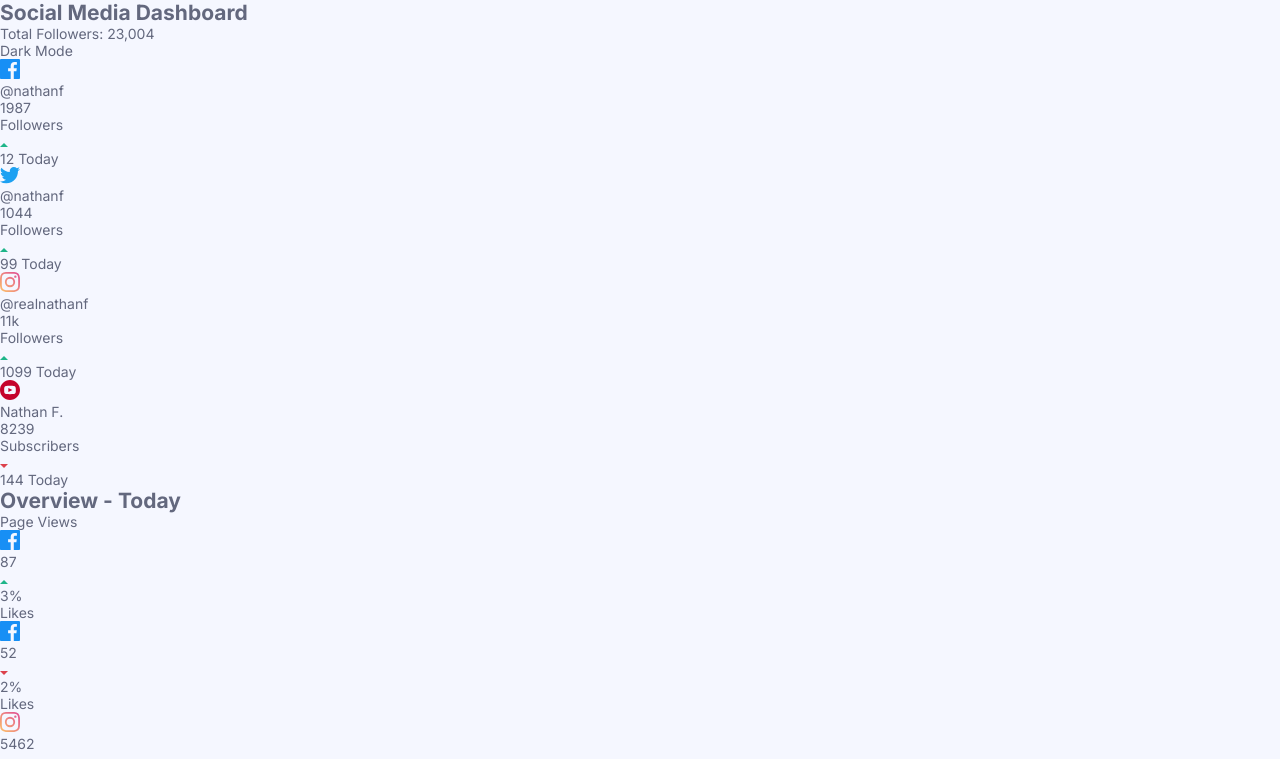
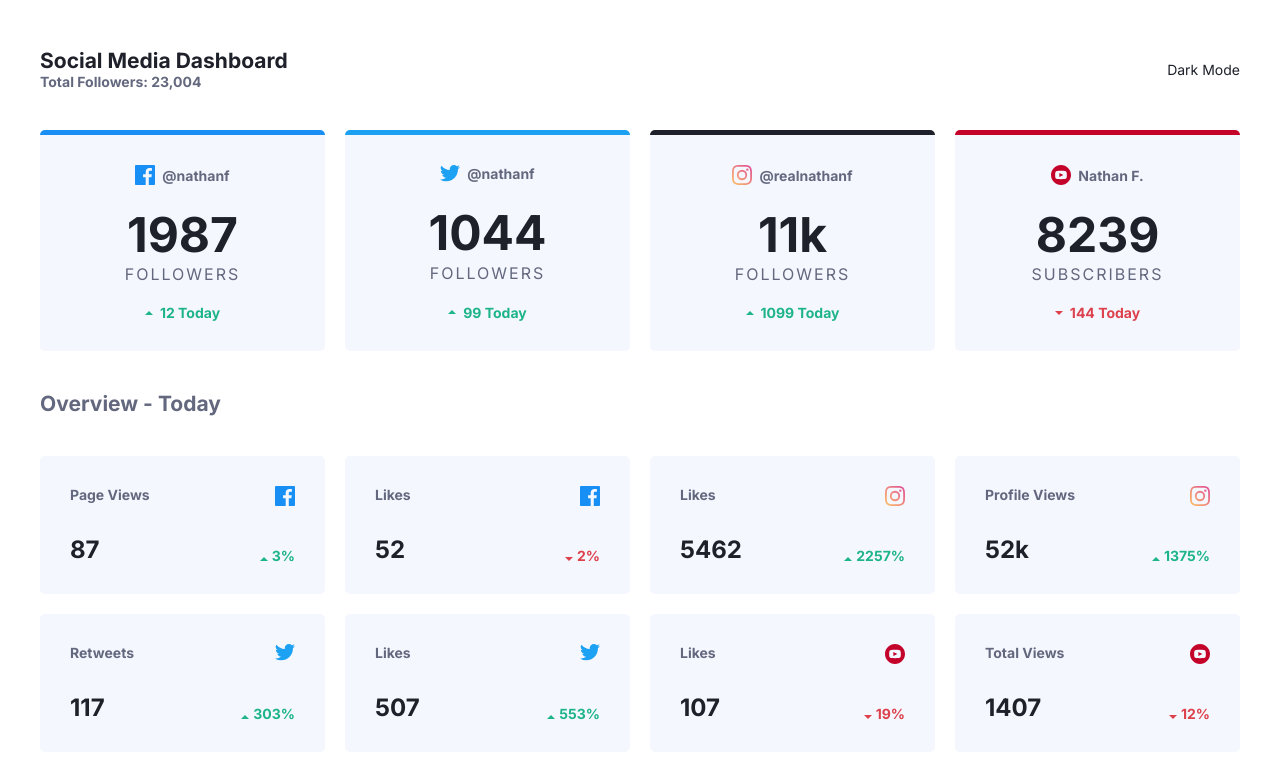
Before and after one commit to proXDhiya/Social-media-dashboard, a plain HTML site: page index.html in a window 1280 px wide. Shown: the top 759 px of the page. Drawn offline with Linux system fonts and the light colour scheme.

Commit message:
Add CSS Desktop version

```diff
--- a/index.html
+++ b/index.html
@@ -20,7 +20,7 @@
         </div>
       </nav>
       <div id="global_vue">
-        <div class="global_vue--card">
+        <div class="global_vue--card" id="facebook-card">
           <div>
             <img src="./images/icon-facebook.svg" alt="facebook">
             <p>@nathanf</p>
@@ -32,7 +32,7 @@
             <p>12 Today</p>
           </div>
         </div>
-        <div class="global_vue--card">
+        <div class="global_vue--card" id="twitter-card">
           <div>
             <img src="./images/icon-twitter.svg" alt="twitter">
             <p>@nathanf</p>
@@ -44,7 +44,7 @@
             <p>99 Today</p>
           </div>
         </div>
-        <div class="global_vue--card">
+        <div class="global_vue--card" id="instagram-card">
           <div>
             <img src="./images/icon-instagram.svg" alt="instagram">
             <p>@realnathanf</p>
@@ -56,7 +56,7 @@
             <p>1099 Today</p>
           </div>
         </div>
-        <div class="global_vue--card">
+        <div class="global_vue--card" id="youtube-card">
           <div>
             <img src="./images/icon-youtube.svg" alt="youtube">
             <p>Nathan F.</p>
--- a/style.css
+++ b/style.css
@@ -14,7 +14,6 @@
     --very-dark: hsl(232, 19%, 15%);
     --dark-desaturated-blue:  hsl(228, 28%, 20%);
     --desaturated-blue: hsl(228, 34%, 66%);
-    --white: hsl(0, 0%, 100%);
     --white: hsl(0, 0%, 100%);
     --very-pale-blue: hsl(225, 100%, 98%);
     --light-grayish-blue: hsl(227, 47%, 96%);
@@ -34,11 +33,194 @@
 }
 
 body {
-    background-color: var(--very-pale-blue);
+    background-color: var(--white);
     font-family: var(--font-family);
     font-size: var(--font-size);
     font-weight: var(--font-weight-reg);
-    color: var(--dark-grayish-blue);
+    color: var(--dark-blue);
     min-height: 100vh;
     width: 100vw;
+    display: grid;
+    place-items: center;
+
+    & > #app {
+        width: 1200px;
+        margin: 20px;
+
+        & > nav {
+            display: grid;
+            grid-template-columns: 1fr 1fr;
+            align-items: center;
+            margin-bottom: 40px;
+
+            & > :first-child {
+                & > h1 {
+                    color: inherit;
+                }
+                & > p {
+                    color: var(--dark-grayish-blue);
+                    font-weight: var(--font-weight-bold);
+                }
+            }
+
+            & > :last-child {
+                justify-self: end;
+            }
+        }
+
+        & > #global_vue {
+            display: grid;
+            grid-gap: 20px;
+            grid-template-columns: repeat(4, 1fr);
+            margin-bottom: 40px;
+
+            & > .global_vue--card {
+                width: 100%;
+                height: 100%;
+                padding: 10px;
+                display: grid;
+                border-radius: 5px;
+                border-top-width: 5px;
+                border-top-style: solid;
+                background-color: var(--very-pale-blue);
+                transition: transform 0.2s ease-in-out;
+
+                &:hover {
+                    cursor: pointer;
+                    transform: scale(1.05);
+                    background-color: var(--light-grayish-blue);
+                }
+
+                & > div {
+                    justify-self: center;
+                    width: fit-content;
+                    margin-top: 20px;
+                    margin-bottom: 20px;
+                    display: flex;
+                    align-items: center;
+
+                    & > img {
+                        display: inline-block;
+                        margin-right: 7px;
+                    }
+
+                    & > p {
+                        display: inline-block;
+                        font-weight: var(--font-weight-bold);
+                        color: var(--dark-grayish-blue);
+                    }
+                }
+
+                & > p:nth-child(2) {
+                    text-align: center;
+                    font-size: 3rem;
+                    font-weight: var(--font-weight-bold);
+                }
+
+                & > p:nth-child(3) {
+                    text-align: center;
+                    font-size: 1rem;
+                    color: var(--dark-grayish-blue);
+                    text-transform: uppercase;
+                    letter-spacing: 2px;
+                }
+
+                & > div:nth-child(4) {
+                    display: flex;
+                    align-items: center;
+
+                    &:has([src="./images/icon-up.svg"]) > p {
+                        color: var(--lime-green);
+                    }
+
+                    &:not(:has([src="./images/icon-up.svg"])) > p {
+                        color: var(--bright-red);
+                    }
+                }
+            }
+        }
+
+        & > #basic_vue {
+            & > h2 {
+                margin-bottom: 40px;
+                color: var(--dark-grayish-blue);
+            }
+
+            & > #basic_vue--cards {
+                display: grid;
+                grid-template-columns: repeat(4, 1fr);
+                grid-template-rows: repeat(2, 1fr);
+                grid-gap: 20px;
+
+                & > div {
+                    padding: 20px;
+                    border-radius: 5px;
+                    background-color: var(--very-pale-blue);
+                    display: grid;
+                    grid-template-columns: 1fr 1fr;
+                    grid-template-rows: 1fr 1fr;
+                    transition: transform 0.2s ease-in-out;
+
+                    &:hover {
+                        cursor: pointer;
+                        transform: scale(1.05);
+                        background-color: var(--light-grayish-blue);
+                    }
+
+                    & > * {
+                        padding: 10px;
+                    }
+
+                    & > p:nth-child(1) {
+                        color: var(--dark-grayish-blue);
+                        font-weight: var(--font-weight-bold);
+                    }
+
+                    & > img {
+                        justify-self: end;
+                    }
+
+                    & > p:nth-child(3) {
+                        font-weight: var(--font-weight-bold);
+                        font-size: 1.5rem;
+                        align-self: end;
+                    }
+
+                    & > div {
+                        place-self: end;
+                        & > img {
+                            display: inline-block;
+                        }
+                        & > p {
+                            display: inline-block;
+                            font-weight: var(--font-weight-bold);
+                            color: var(--dark-grayish-blue);
+                        }
+                        &:has([src="./images/icon-up.svg"]) > p {
+                            color: var(--lime-green);
+                        }
+                        &:not(:has([src="./images/icon-up.svg"])) > p {
+                            color: var(--bright-red);
+                        }
+                    }
+                }
+            }
+        }
+    }
 }
+
+#facebook-card {
+    border-top-color: var(--facebook);
+}
+
+#twitter-card {
+    border-top-color: var(--twitter);
+}
+
+#instagram-card {
+    border-top-color: var(--instagram);
+}
+
+#youtube-card {
+    border-top-color: var(--youtube);
+}
```
